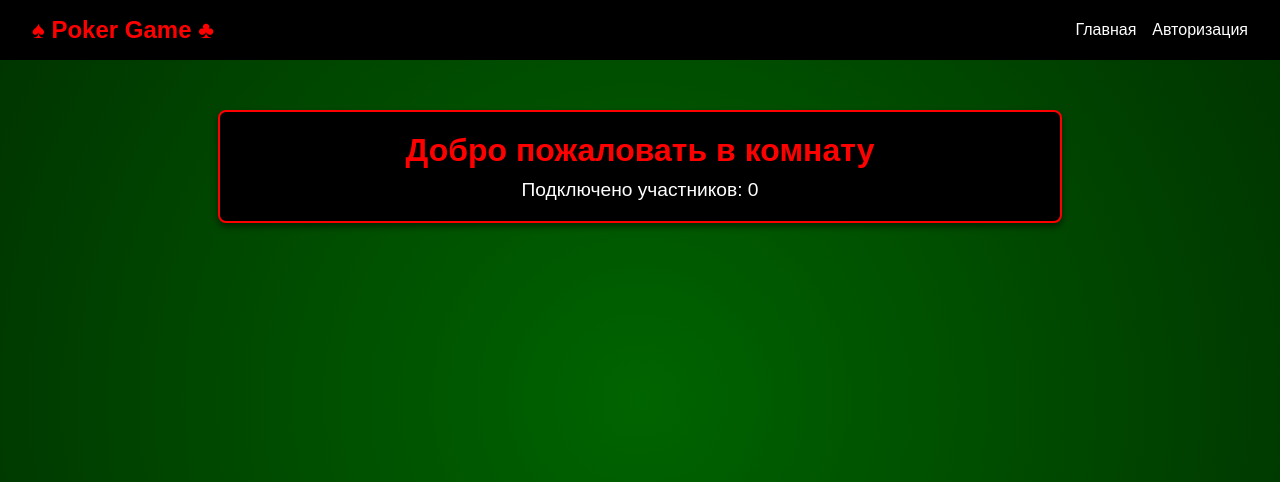
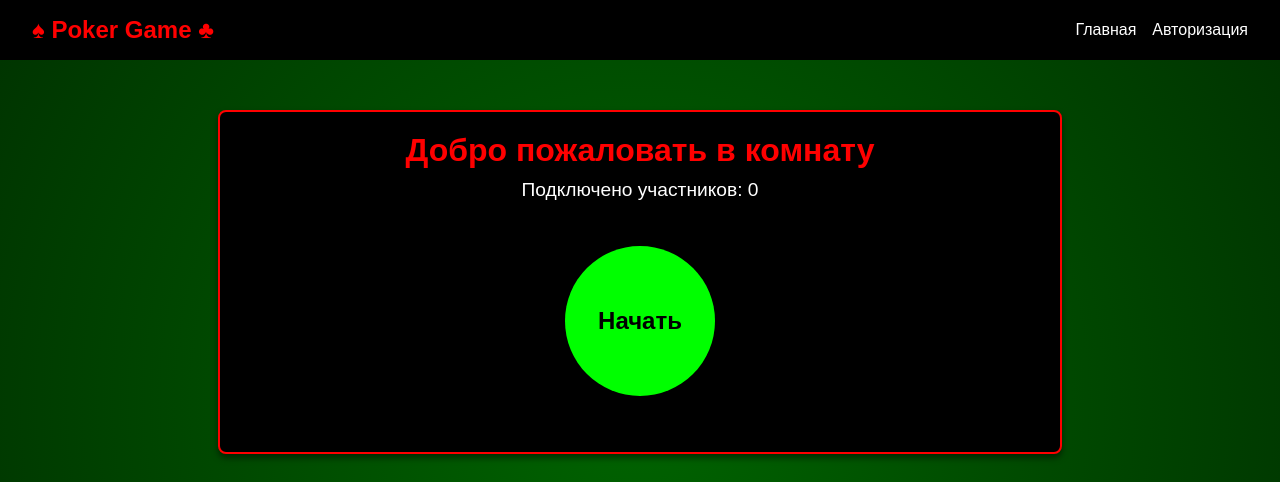
Before and after one commit to scarymovie/lock-stock-web, a Nuxt app in the folder app/: page /room in a window 1280 px wide. Shown: the top 482 px of the page. Built offline with nearby package versions, Linux system fonts and the light colour scheme; no server answers.

Commit message:
start game

```diff
--- a/app/assets/styles/pages/room.css
+++ b/app/assets/styles/pages/room.css
@@ -8,6 +8,11 @@
     border: 2px solid red;
     border-radius: 8px;
     box-shadow: 0 4px 6px rgba(0, 0, 0, 0.5);
+}
+
+.welcome-block {
+    text-align: center;
+    height: 300px;
 }
 
 .room-page h1 {
@@ -61,3 +66,27 @@
     word-break: break-word;
     text-align: center;
 }
+
+.start-btn {
+    display: inline-block;
+    margin-top: 45px;
+    width: 150px;
+    height: 150px;
+    background-color: #00ff00;
+    color: black;
+    font-size: 1.5rem;
+    font-weight: bold;
+    border: none;
+    border-radius: 50%;
+    cursor: pointer;
+    transition: transform 0.3s, background-color 0.3s;
+}
+
+.start-btn:hover {
+    background-color: #00cc00;
+    transform: scale(1.2);
+}
+
+.start-btn:active {
+    background-color: #009900;
+}
--- a/app/composables/useWebSocket.ts
+++ b/app/composables/useWebSocket.ts
@@ -1,8 +1,25 @@
 import { ref, onMounted, onUnmounted } from 'vue'
 
 export function useWebSocket(roomUid: string | null, userId: string | null, initialUsers: any[] = []) {
-    const connectedUsers = ref(initialUsers)
+    const connectedUsers = ref<{ user_id: string; user_name: string }[]>(initialUsers || [])
     const socket = ref<WebSocket | null>(null)
+    let reconnectTimeout: NodeJS.Timeout | null = null
+
+    const eventHandlers: Record<string, (data: any) => void> = {
+        user_joined: (data) => {
+            if (data.user_id !== userId) {
+                connectedUsers.value.push({ user_id: data.user_id, user_name: data.user_name })
+                console.log(`Пользователь ${data.user_name} присоединился.`)
+            }
+        },
+        user_left: (data) => {
+            connectedUsers.value = connectedUsers.value.filter(user => user.user_id !== data.user_id)
+            console.log(`Пользователь ${data.user_name} покинул комнату.`)
+        },
+        game_started: () => {
+            console.log('Игра началась!')
+        },
+    }
 
     function initializeWebSocket() {
         if (!roomUid) {
@@ -10,24 +27,65 @@ export function useWebSocket(roomUid: string | null, userId: string | null, init
             return
         }
 
+        console.log(`Подключение к WebSocket для комнаты ${roomUid}`)
         socket.value = new WebSocket(`ws://localhost:8080/ws/${roomUid}`)
-        socket.value.onopen = () => console.log(`Соединение установлено для комнаты ${roomUid}`)
-        socket.value.onmessage = (event) => {
-            const data = JSON.parse(event.data)
-            if (data.event === 'user_joined' && data.user_id !== userId) {
-                connectedUsers.value.push({ user_id: data.user_id, user_name: data.user_name })
+
+        socket.value.onopen = () => {
+            console.log('WebSocket соединение установлено')
+            if (reconnectTimeout) {
+                clearTimeout(reconnectTimeout)
+                reconnectTimeout = null
             }
         }
-        socket.value.onclose = () => console.log('Соединение закрыто')
-        socket.value.onerror = (error) => console.error('Ошибка WebSocket:', error)
+
+        socket.value.onmessage = (event) => {
+            try {
+                const data = JSON.parse(event.data)
+                console.log('Сообщение WebSocket:', data)
+
+                if (data.event && eventHandlers[data.event]) {
+                    eventHandlers[data.event](data)
+                } else {
+                    console.warn(`Нет обработчика для события: ${data.event}`)
+                }
+            } catch (error) {
+                console.error('Ошибка парсинга сообщения WebSocket:', error)
+            }
+        }
+
+        socket.value.onclose = () => {
+            console.log('WebSocket соединение закрыто')
+            attemptReconnect()
+        }
+
+        socket.value.onerror = (error) => {
+            console.error('Ошибка WebSocket:', error)
+        }
+    }
+
+    function attemptReconnect() {
+        if (reconnectTimeout) return
+
+        console.log('Попытка переподключения через 5 секунд...')
+        reconnectTimeout = setTimeout(() => {
+            initializeWebSocket()
+        }, 5000)
     }
 
     function closeWebSocket() {
-        if (socket.value) socket.value.close()
+        if (socket.value && socket.value.readyState === WebSocket.OPEN) {
+            console.log('Закрытие WebSocket соединения...')
+            socket.value.close()
+        } else {
+            console.warn('WebSocket уже закрыт или не открыт')
+        }
     }
 
     onMounted(() => initializeWebSocket())
-    onUnmounted(() => closeWebSocket())
+    onUnmounted(() => {
+        closeWebSocket()
+        if (reconnectTimeout) clearTimeout(reconnectTimeout)
+    })
 
     return { connectedUsers, socket }
 }
--- a/app/nuxt.config.ts
+++ b/app/nuxt.config.ts
@@ -11,5 +11,8 @@ export default defineNuxtConfig({
   css: [
     '@/assets/styles/base.css',
     '@/assets/styles/variables.css',
+    '@/assets/styles/header.css',
+    '@/assets/styles/footer.css',
+    '@/assets/styles/footer.css',
   ],
 })
--- a/app/pages/room.vue
+++ b/app/pages/room.vue
@@ -1,7 +1,17 @@
 <template>
   <div class="room-page">
-    <h1>Добро пожаловать в комнату {{ roomUid }}</h1>
-    <p>Подключено участников: {{ connectedUsers.length }}</p>
+    <div class="main-block">
+      <div v-if="!gameStarted" class="welcome-block">
+        <h1>Добро пожаловать в комнату {{ roomUid }}</h1>
+        <p>Подключено участников: {{ connectedUsers.length }}</p>
+        <button class="start-btn" @click="startGame">Начать</button>
+      </div>
+
+      <div v-else class="game-area">
+        <p>Игра началась!</p>
+      </div>
+    </div>
+
     <div class="user-container">
       <UserAvatar
           v-for="user in connectedUsers"
@@ -15,8 +25,9 @@
 <script setup lang="ts">
 import '@/assets/styles/pages/room.css'
 import UserAvatar from '@/components/UserAvatar.vue'
-import { useRoute } from 'vue-router'
-import { useWebSocket } from '@/composables/useWebSocket'
+import {useRoute} from 'vue-router'
+import {useWebSocket} from '@/composables/useWebSocket'
+import {startGameAPI} from "~/utils/api";
 
 definePageMeta({
   middleware: ['auth']
@@ -25,5 +36,31 @@ definePageMeta({
 const route = useRoute()
 const roomUid = route.query.roomUid as string || null
 const initialUsers = JSON.parse(localStorage.getItem('initialUsers') || '[]')
-const { connectedUsers } = useWebSocket(roomUid, null, initialUsers)
+const { connectedUsers, socket } = useWebSocket(roomUid, null, initialUsers)
+
+const gameStarted = ref(false)
+
+async function startGame() {
+  try {
+    if (!roomUid) {
+      throw new Error('roomUid is null. Невозможно начать игру.')
+    }
+    console.log(`Запрос на старт игры для комнаты: ${roomUid}`)
+    await startGameAPI(roomUid)
+    console.log('Запрос на старт игры успешно выполнен')
+  } catch (error) {
+    console.error('Ошибка при старте игры:', error)
+  }
+}
+
+if (socket.value) {
+  socket.value.onmessage = (event) => {
+    const data = JSON.parse(event.data)
+    console.log('Событие WebSocket:', data)
+    if (data.event === 'game_started') {
+      console.log('Игра началась!')
+      gameStarted.value = true
+    }
+  }
+}
 </script>
--- a/app/utils/api.ts
+++ b/app/utils/api.ts
@@ -66,3 +66,20 @@ export async function joinRoomAPI(roomId: string): Promise<{ roomUid: string; us
     console.log('Ответ от API:', response)
     return response
 }
+
+export async function startGameAPI(roomId: string): Promise<void> {
+    const token = useCookie('Authorization').value
+
+    if (!token) {
+        throw new Error('Authorization token is missing.')
+    }
+
+    const response = await apiFetch(`/room/start/${roomId}`, {
+        method: 'POST',
+        credentials: 'include',
+        headers: {
+            Authorization: token,
+        },
+    })
+    console.log('Ответ от API:', response)
+}
```
